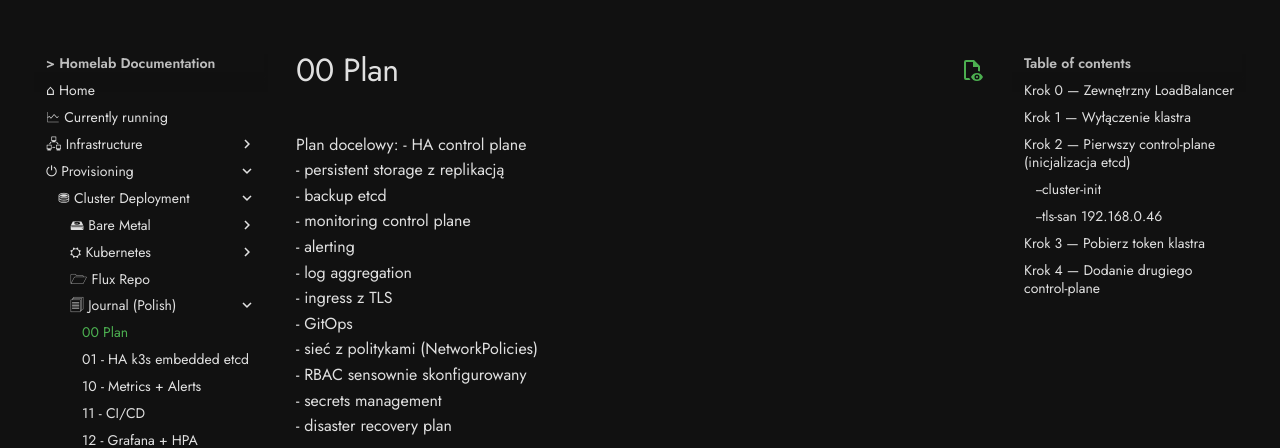
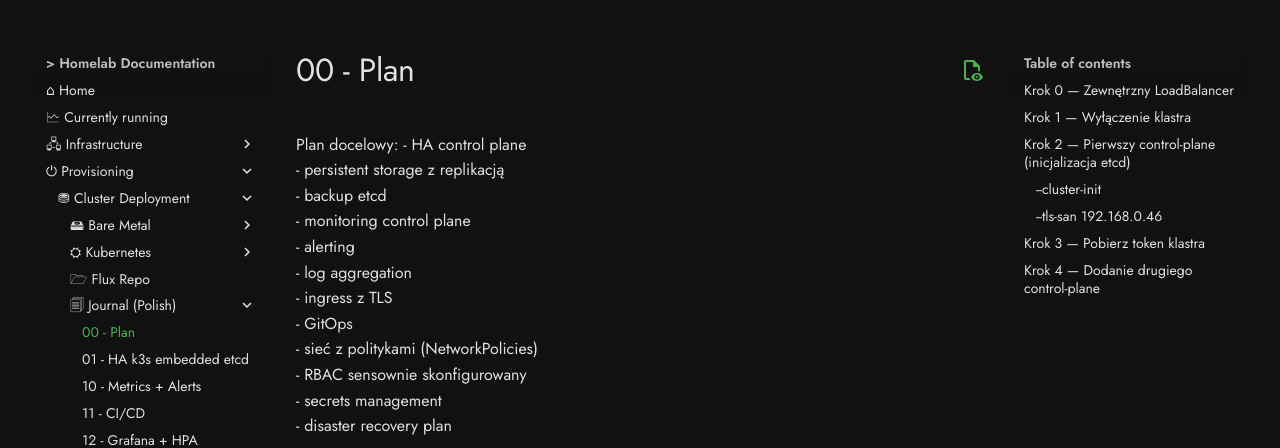
Before and after one commit to kCn3333/homelab, an MkDocs documentation site: the page built from docs/journal/day 0.md, in a window 1280 px wide and 900 px high. Shown: the top 448 px of the window. Built offline with MkDocs 1.6.1 and Material for MkDocs 9.7.7, drawn with Linux system fonts in a browser that asks for light colours; comment, search, counter and statistics services are not loaded.

```diff
--- a/docs/journal/day 0.md
+++ b/docs/journal/day 0.md
@@ -1,4 +1,4 @@
-# 00 Plan
+# 00 - Plan
 
 Plan docelowy:
 - HA control plane
```
